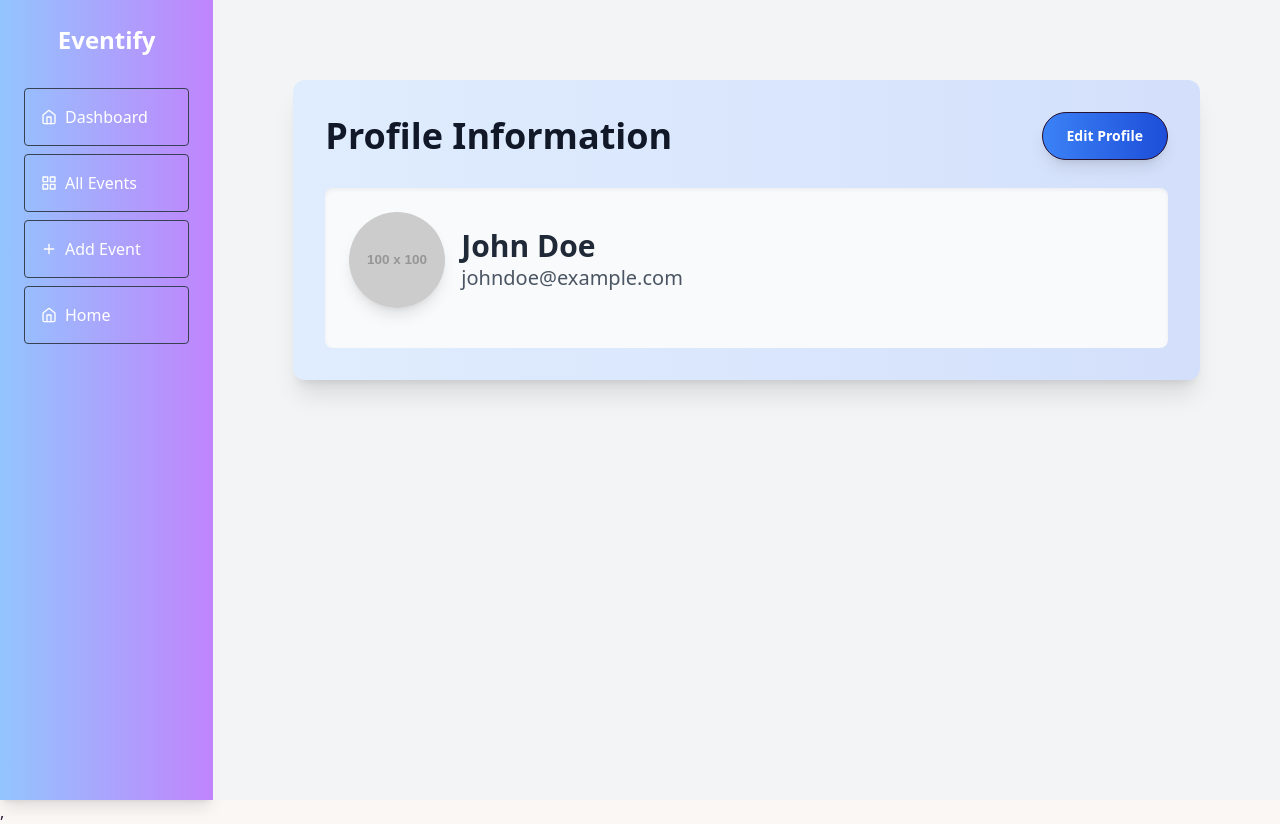
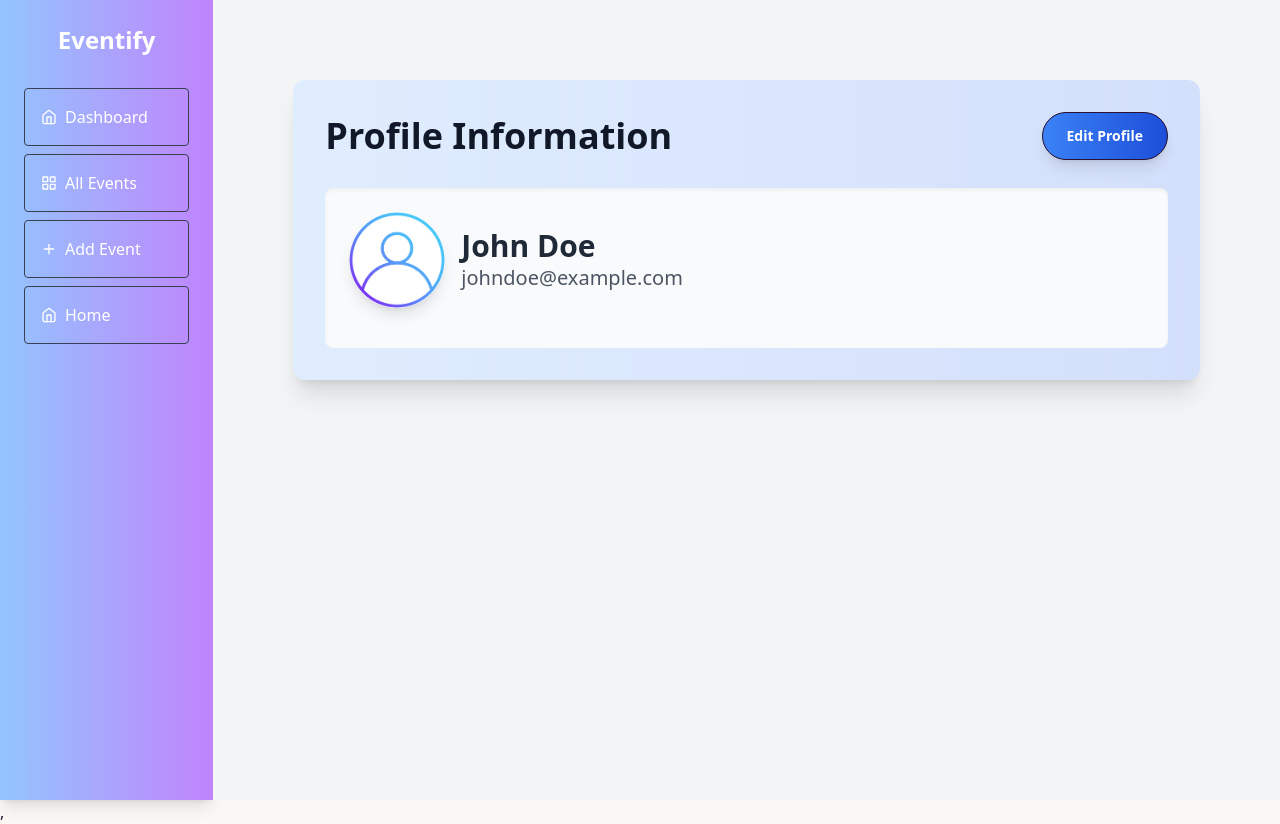
Before and after one commit to bhabna01/Eventify-client, a React (Vite) app: page /dashboard/home in a window 1280 px wide. Built offline with nearby package versions, Linux system fonts and the light colour scheme; no server answers; sample sign-in values are in the browser's storage.

Commit message:
some error has been handled

```diff
--- a/src/components/Navbar.jsx
+++ b/src/components/Navbar.jsx
@@ -4,7 +4,6 @@ import useAuth from "../hooks/useAuth";
 import userpic from "../assets/user.png"
 import { useState } from "react";
 
-import EventList from "./EventList";
 
 const Navbar = () => {
     const { logout, user } = useAuth();
@@ -18,7 +17,7 @@ const Navbar = () => {
 
     const handleSearch = (searchQuery) => {
         if (searchQuery.trim() === "") {
-            // Close modal and reset events if search query is empty
+
             setIsModalOpen(false);
             setEvents([]);
             return;
@@ -29,7 +28,7 @@ const Navbar = () => {
             .then((res) => res.json())
             .then((data) => {
                 setEvents(data);
-                setIsModalOpen(true); // Open modal if search query is not empty
+                setIsModalOpen(true);
             });
     };
 
--- a/src/pages/Dashboard.jsx
+++ b/src/pages/Dashboard.jsx
@@ -2,7 +2,7 @@ import { useEffect, useState } from "react";
 import useAuth from "../hooks/useAuth";
 import { Link } from "react-router-dom";
 
-
+import userpic from "../assets/user.png"
 const Dashboard = () => {
     const { user } = useAuth();
     const [userInfo, setUserInfo] = useState();
@@ -31,7 +31,7 @@ const Dashboard = () => {
                 <div className="bg-gray-50 p-6 rounded-lg shadow-inner">
                     <div className="flex items-center mb-4 space-x-4">
                         <img
-                            src={userInfo?.photoURL || "https://via.placeholder.com/100"}
+                            src={userInfo?.photoURL || userpic}
                             alt="Profile"
                             className="w-24 h-24 rounded-full shadow-lg"
                         />
```
